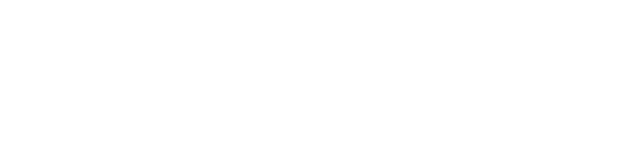
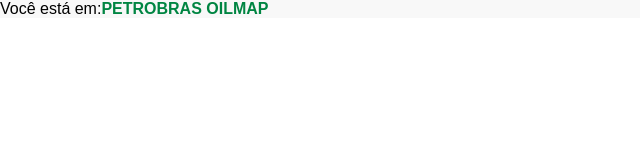
Before and after one commit to ProfessorMarcelo2024/SITE_TESTE5, a plain HTML site: page Main/index.html in a window 1280 px wide. Shown: the whole page, without its empty margins (0-640 px from the left). Drawn offline with Linux system fonts and the light colour scheme.

Commit message:
Primeira adição de elementos

```diff
--- a/Main/estilo.css
+++ b/Main/estilo.css
@@ -0,0 +1,19 @@
+*{
+    margin: 0;
+    padding: 0;
+    font-family: "Khand", sans-serif;
+    font-weight: 400;
+    font-style: normal;
+}
+
+@import url('https://fonts.googleapis.com/css2?family=Khand:wght@300;400;500;600;700&display=swap');
+
+.faixa{
+    background-color: #F8F8F8;
+
+}
+
+.faixa span{
+    color: #008542;
+    font-weight: bold;
+}
--- a/Main/index.html
+++ b/Main/index.html
@@ -1,11 +1,29 @@
 <!DOCTYPE html>
-<html lang="en">
+<html lang="pt-br">
 <head>
     <meta charset="UTF-8">
     <meta name="viewport" content="width=device-width, initial-scale=1.0">
-    <title></title>
+    <link rel="stylesheet" href="estilo.css">
+    <title>Petrobras Oilmap</title>
 </head>
 <body>
+    <header>
+        <div class="faixa">
+            <p>Você está em:<span>PETROBRAS OILMAP</span></p>
+        </div>
+    </header>
+    <div class="apresentacao">
 
+    </div>
+    <div class="oilmap">
+
+    </div>
+    <div class="novidade">
+
+    </div>
+    <footer>
+
+    </footer>
+    <script src="script.js"></script>
 </body>
 </html>
```
Also changed, not shown: Prototipo.PNG (added).
